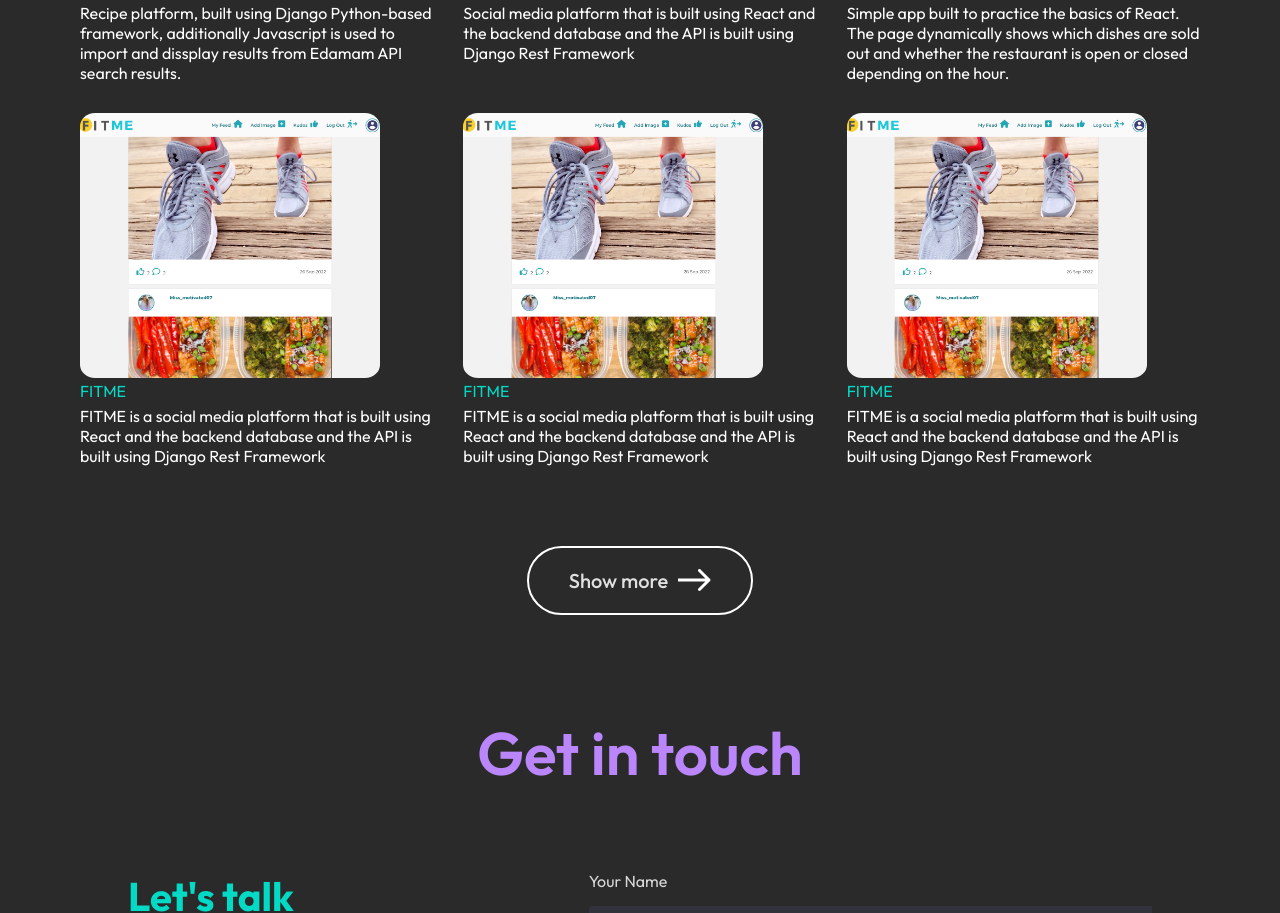
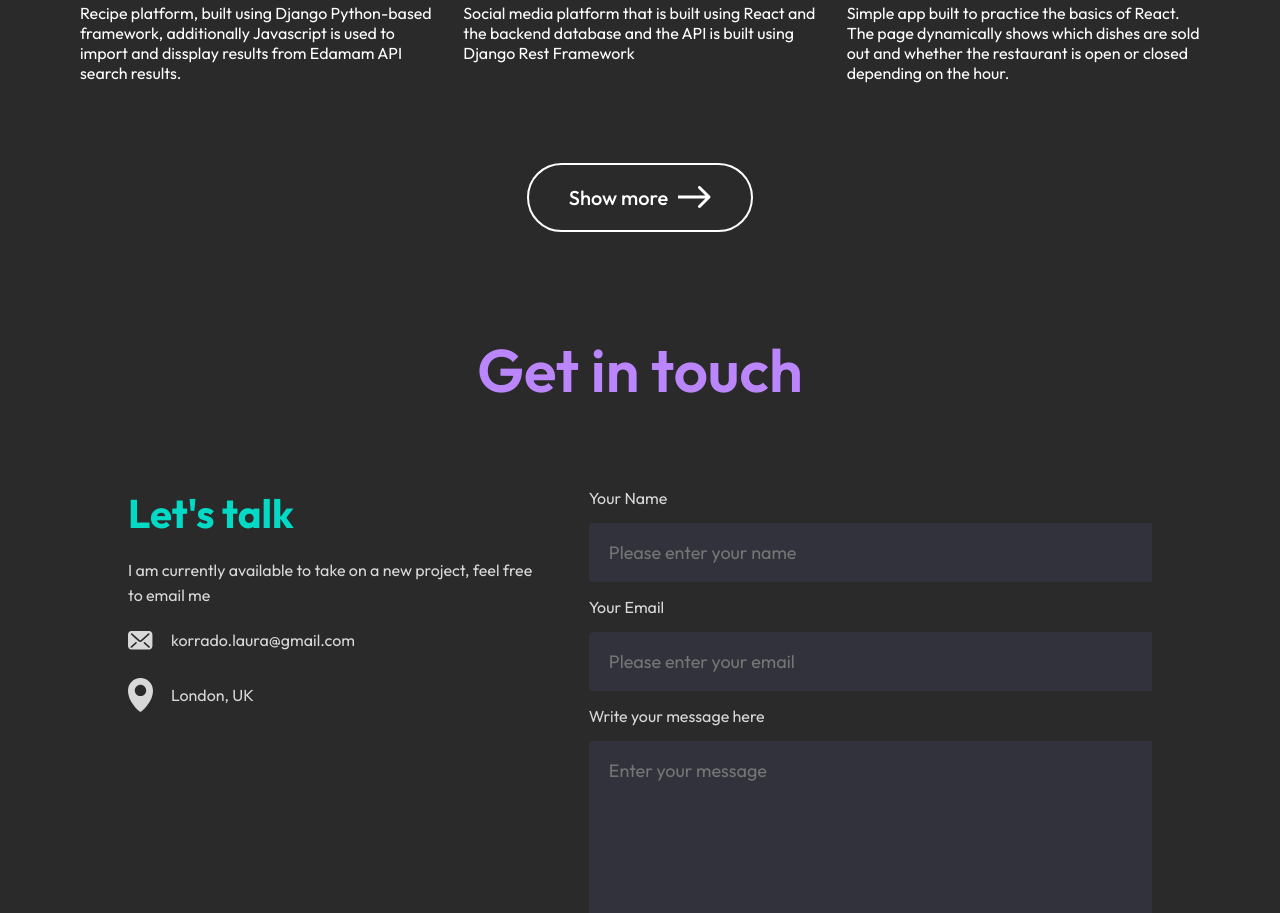
Before and after one commit to lauraz-15/mycodingworks, a React (Create React App) app: page / in a window 1280 px wide. Shown: the part 2027-2940 px from the top of the page. Built offline with nearby package versions, Linux system fonts and the light colour scheme.

Commit message:
remove extra work placeholders and update link to see more btn

```diff
--- a/src/Components/MyWork/MyWork.css
+++ b/src/Components/MyWork/MyWork.css
@@ -57,6 +57,11 @@
   transition: 0.3s;
 }
 
+.see-more-work-btn {
+  text-decoration: none;
+  color: white;
+}
+
 .show-more {
   display: flex;
   align-items: center;
--- a/src/Components/MyWork/MyWork.jsx
+++ b/src/Components/MyWork/MyWork.jsx
@@ -24,10 +24,12 @@ function MyWork() {
           );
         })}
       </div>
-      <div className="show-more">
-        <p>Show more</p>
-        <img src={arrow_icon} alt="show more arrow" />
-      </div>
+      <a className="see-more-work-btn" href="https://github.com/lauraz-15" target="_blank" rel="noreferrer">
+        <div className="show-more">
+          <p>Show more</p>
+          <img src={arrow_icon} alt="show more arrow" />
+        </div>
+      </a>
     </div>
   );
 }
--- a/src/assets/mywork_data.js
+++ b/src/assets/mywork_data.js
@@ -27,27 +27,6 @@ const mywork_data = [
     description: "Simple app built to practice the basics of React. The page dynamically shows which dishes are sold out and whether the restaurant is open or closed depending on the hour.",
     link: "https://lauraz-15.github.io/Trattoria-Restuarant/",
   },
-  {
-    no: 2,
-    title: "FITME",
-    img: project2_img,
-    description: "FITME is a social media platform that is built using React and the backend database and the API is built using Django Rest Framework",
-    link: "https://react-fitme.onrender.com/",
-  },
-  {
-    no: 2,
-    title: "FITME",
-    img: project2_img,
-    description: "FITME is a social media platform that is built using React and the backend database and the API is built using Django Rest Framework",
-    link: "https://react-fitme.onrender.com/",
-  },
-  {
-    no: 2,
-    title: "FITME",
-    img: project2_img,
-    description: "FITME is a social media platform that is built using React and the backend database and the API is built using Django Rest Framework",
-    link: "https://react-fitme.onrender.com/",
-  },
 ];
 
 export default mywork_data;
```
